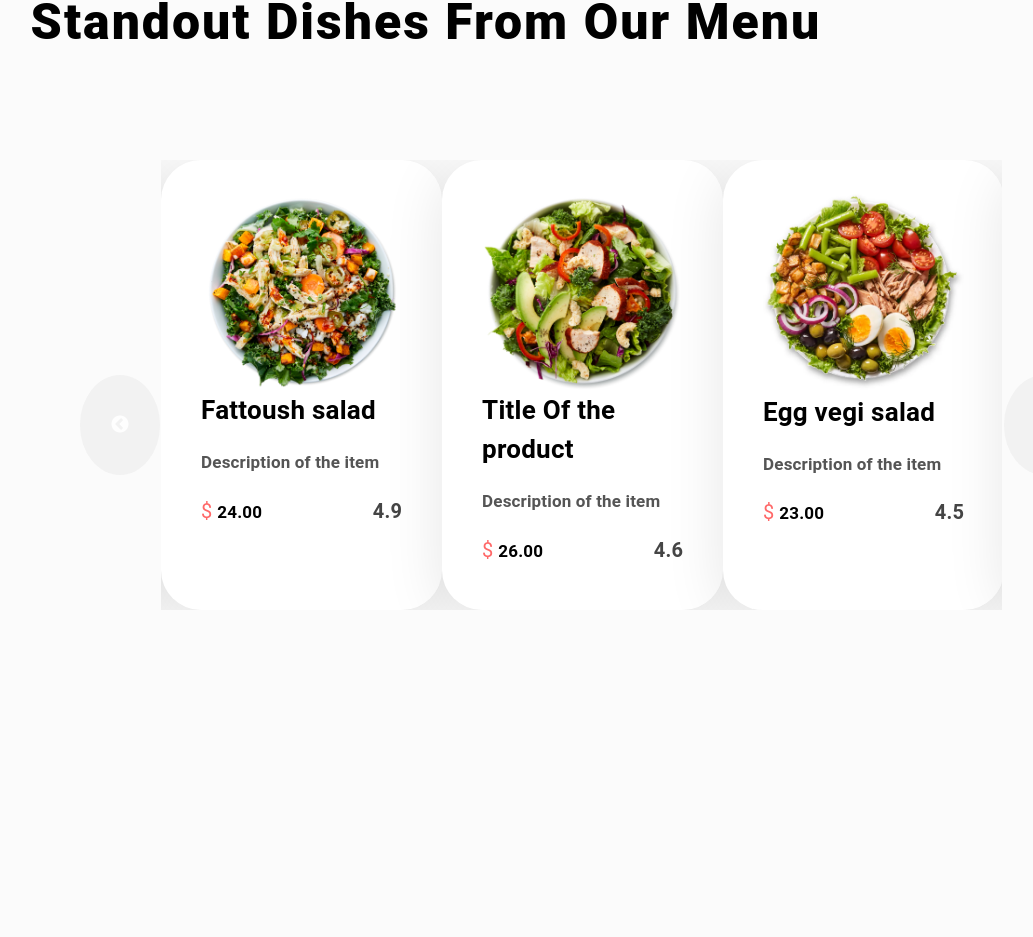
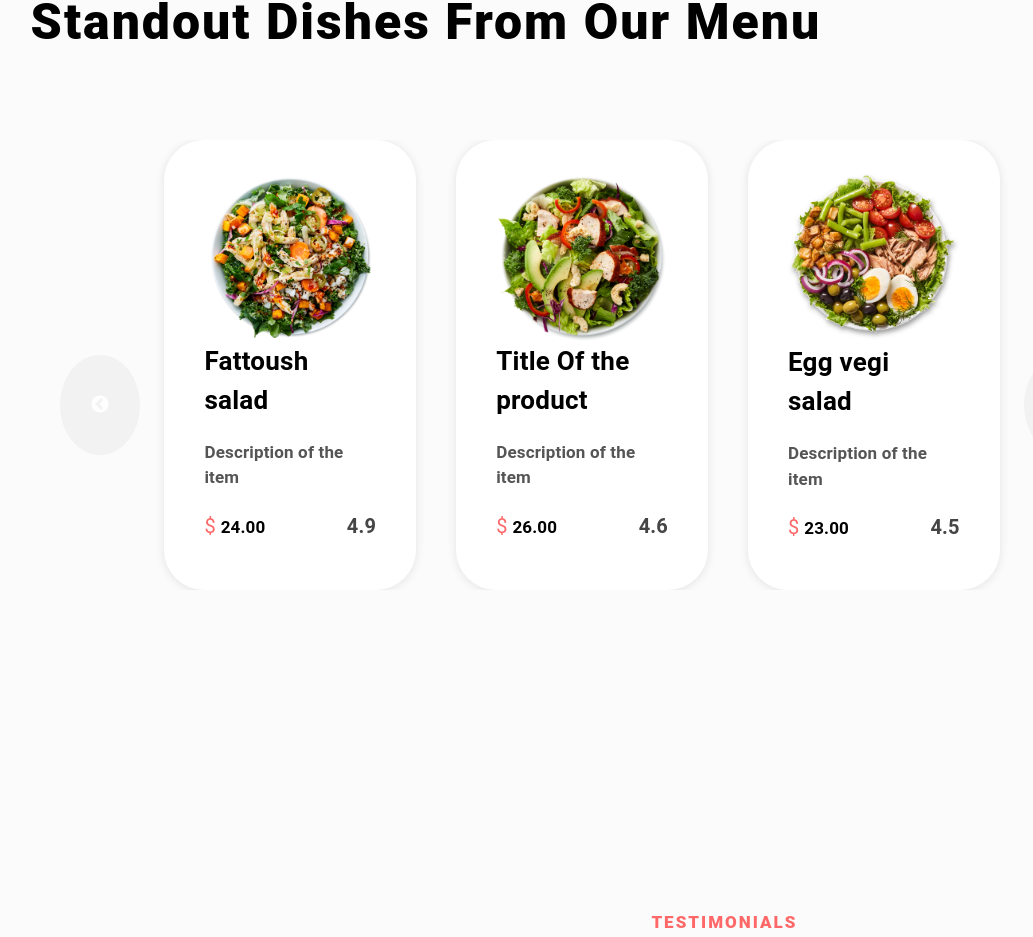
Before and after one commit to NameFarhan/Foodi-Restaurant, a React (Vite) app: page / in a window 1280 px wide. Shown: the part 2362-3299 px from the top of the page, without its empty margins (59-1092 px from the left). Built offline with nearby package versions, Linux system fonts and the light colour scheme.

Commit message:
Added some marginsi n the slider

```diff
--- a/src/Components/TestSlider.jsx
+++ b/src/Components/TestSlider.jsx
@@ -60,30 +60,14 @@ function TestSlider() {
       price: "23.00",
       rating: "4.5",
     },
-    {
-      id: 4,
-      Image: menu1,
-      title: "Fattoush salad",
-      description: "Description of the item",
-      price: "24.00",
-      rating: "4.9",
-    },
-    {
-      id: 5,
-      Image: menu2,
-      title: "Title Of the product",
-      description: "Description of the item",
-      price: "26.00",
-      rating: "4.6",
-    },
   ];
 
   return (
     <Box
-      sx={{ width: "80%", height: "100%", margin: "0 auto", padding: "20px" }}
+      sx={{ width: "80%", height: "100%", margin: "0 auto" }}
       className="card-slider"
     >
-      <Slider {...settings}>
+      <Slider sx={{padding:'0 10px'}} {...settings}>
         {cards.map((card) => (
           <Box
             sx={{
@@ -92,7 +76,7 @@ function TestSlider() {
                 mobile: "30px 40px",
                 desktop: "50px 40px",
               },
-              boxShadow: "0px 10px 60px rgba(0, 0, 0, 0.1)",
+              boxShadow: "0px 1px 10px rgba(0, 0, 0, 0.1)",
               bgcolor: "#fff",
               border: "none",
               outline: "none",
--- a/src/index.css
+++ b/src/index.css
@@ -33,13 +33,27 @@ body {
 }
 
 .slick-arrow:hover::before {
-  background-color: #39DB4A; /* Change background color on hover */
+  background-color: #39db4a; /* Change background color on hover */
   color: white; /* Change text/icon color on hover */
 }
 
-.slick-prev{
+.slick-prev {
   margin-left: -56px;
 }
-.slick-next{
+.slick-next {
   margin-right: 3px;
 }
+
+.slick-slide {
+  padding: 0 10px; /* Adds space between slides */
+  box-sizing: border-box;
+}
+
+.slick-list {
+  margin: 0 -10px; /* Adjust for the padding added to slides */
+}
+
+.slick-track {
+  display: flex !important; /* Ensure flexbox layout */
+  gap: 20px; /* Space between items */
+}
```
